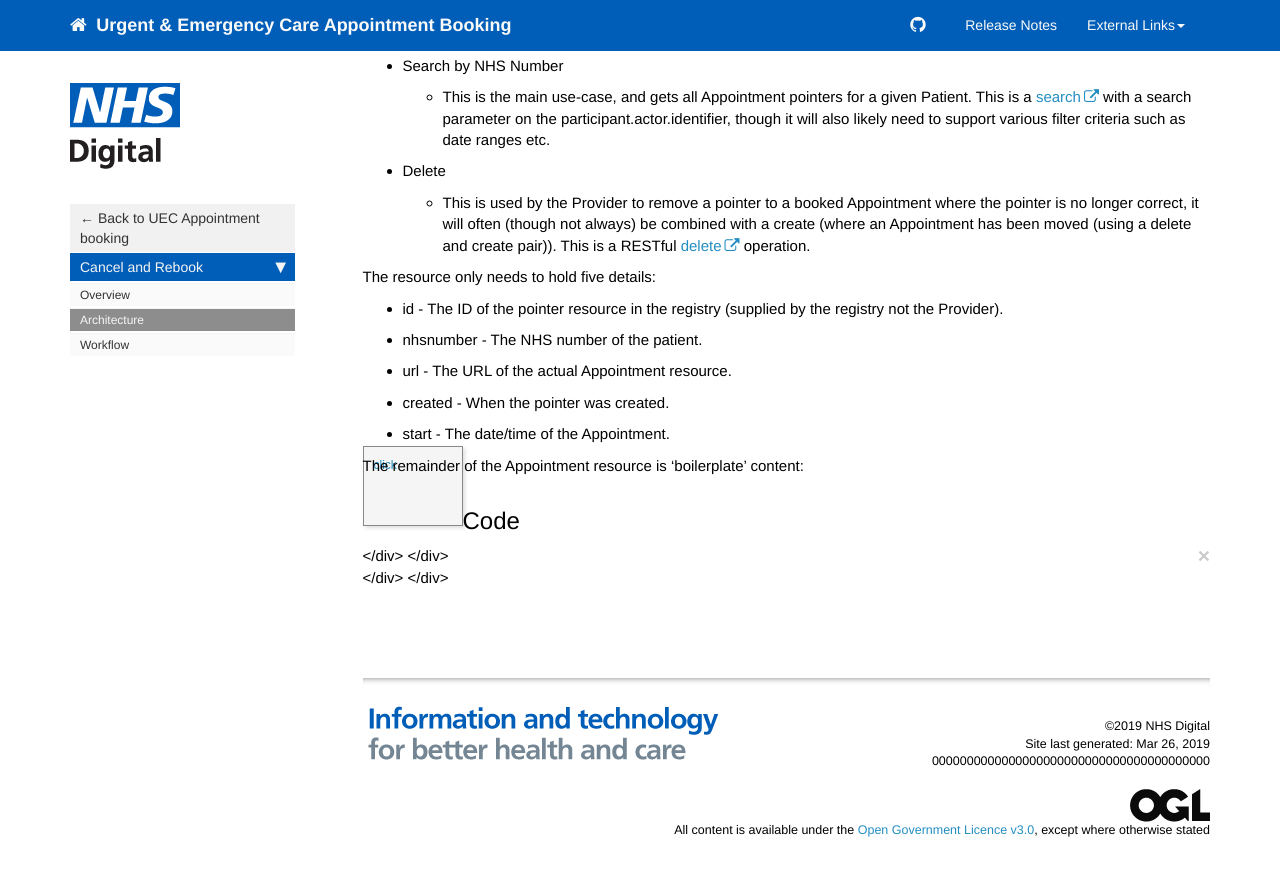
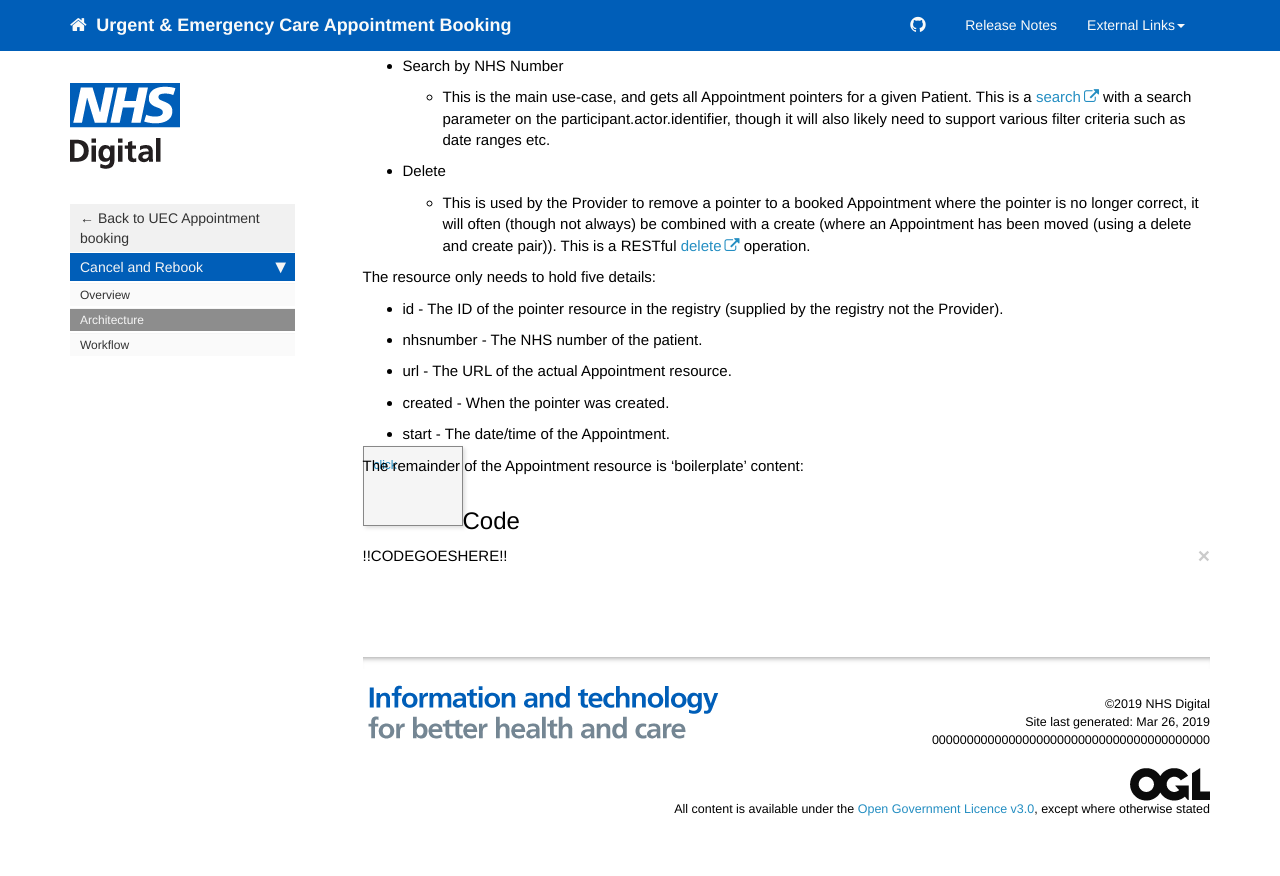
Before and after one commit to nhsd-a2si/docs-uec-appts, a Jekyll site: the page built from _pages/functional_spec/cr/cr_arch.md, in a window 1280 px wide and 900 px high, scrolled down 561 px. Shown: the top 876 px of the window. Built offline with Jekyll 4.4.1, drawn with Linux system fonts in a browser that asks for light colours; nearby versions of some CDN libraries.

Commit message:
Update codebox.html

```diff
--- a/_includes/codebox.html
+++ b/_includes/codebox.html
@@ -105,7 +105,7 @@ h1 {
       <h2>Code</h2>
       <a class="close" href="#">&times;</a>
       <div class="content">
-        <CODEGOESHERE>
+        !!CODEGOESHERE!!
       </div>
     </div>
   </div>
```
